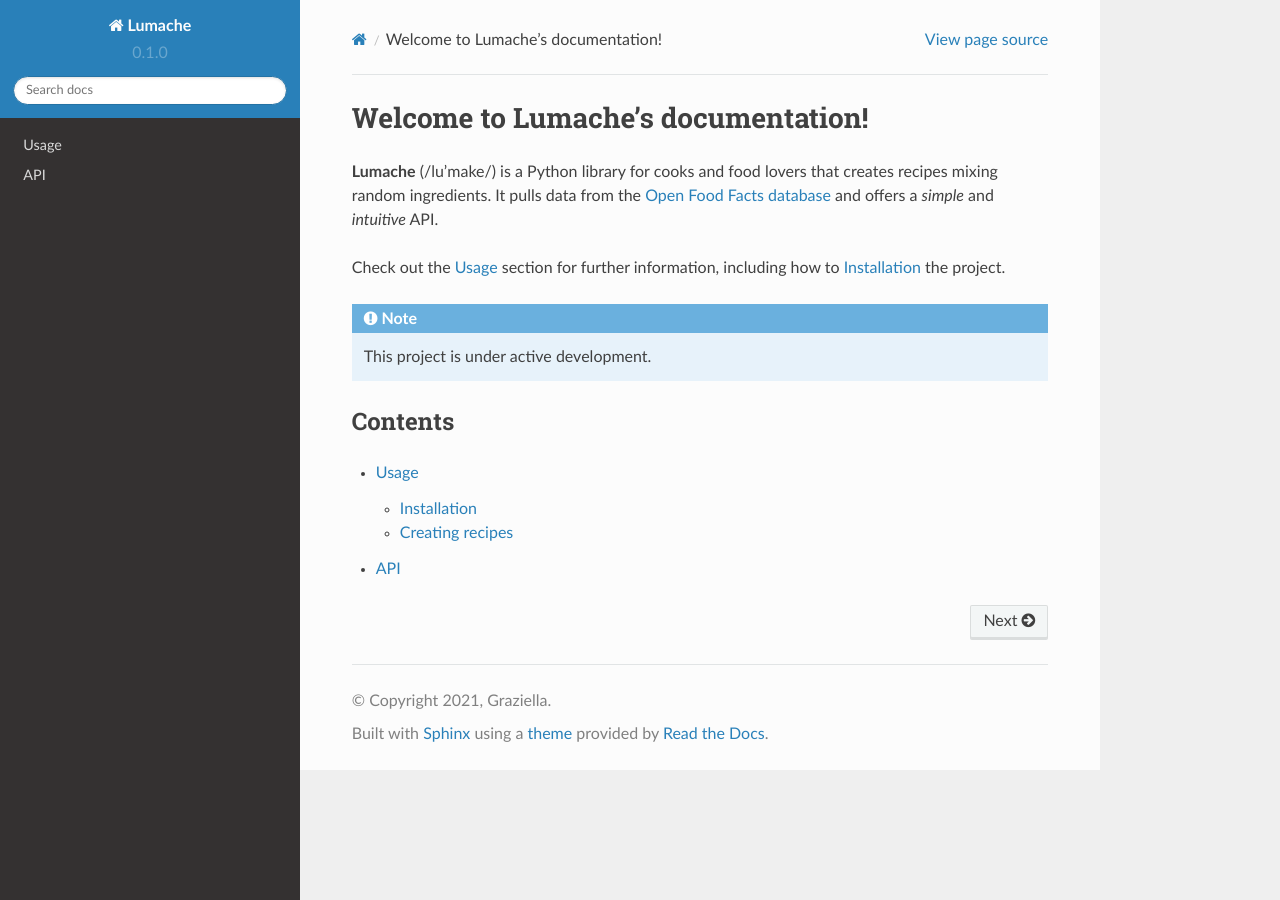
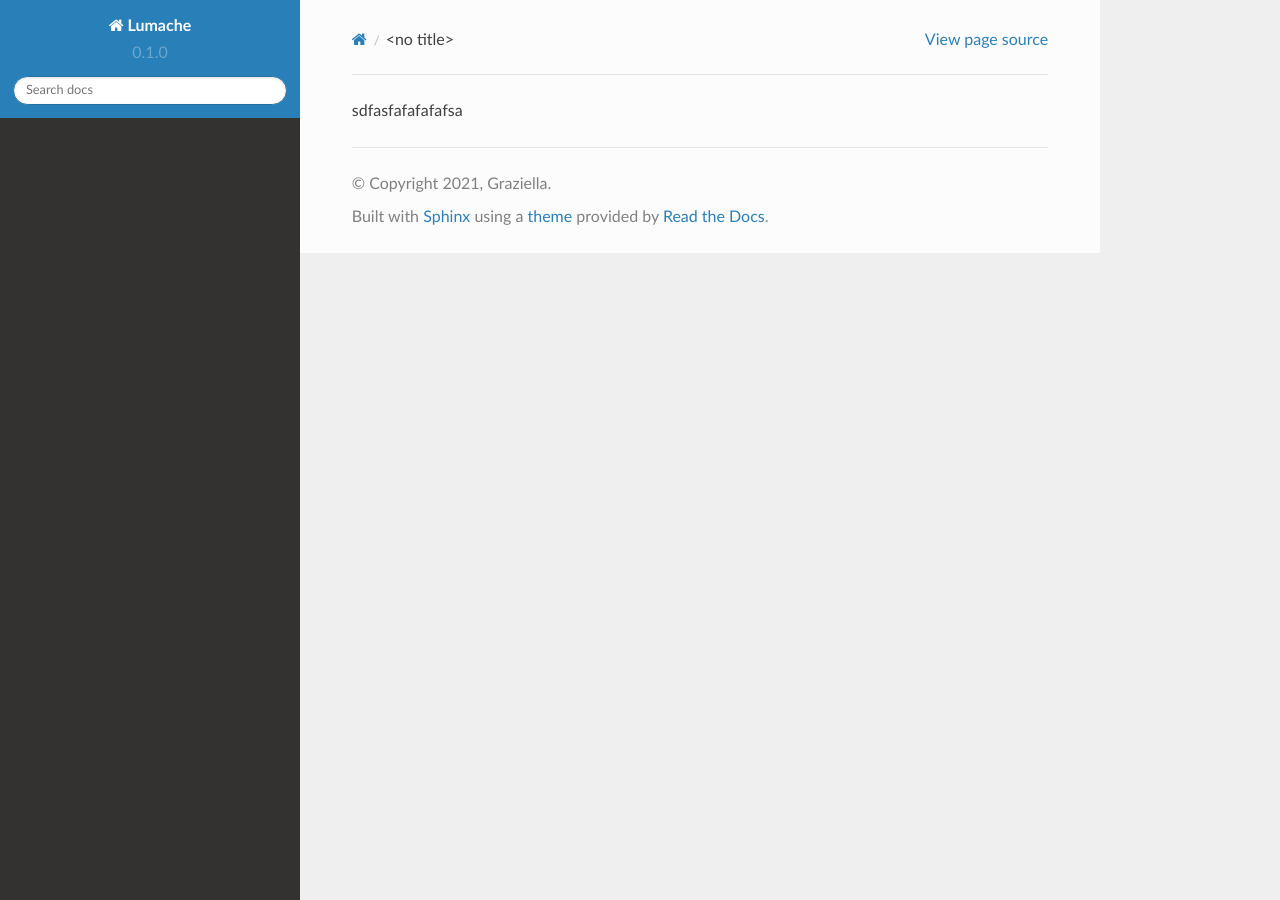
Before and after one commit to readthedocs/tutorial-template, a Sphinx documentation site: the page built from docs/source/index.rst, in a window 1280 px wide. Built offline with Sphinx 7.4.7 and the Read the Docs theme 2.0.0, drawn with Linux system fonts in a browser that asks for light colours.

Commit message:
Update index.rst

```diff
--- a/docs/source/index.rst
+++ b/docs/source/index.rst
@@ -1,22 +1 @@
-Welcome to Lumache's documentation!
-===================================
-
-**Lumache** (/lu'make/) is a Python library for cooks and food lovers
-that creates recipes mixing random ingredients.
-It pulls data from the `Open Food Facts database <https://world.openfoodfacts.org/>`_
-and offers a *simple* and *intuitive* API.
-
-Check out the :doc:`usage` section for further information, including
-how to :ref:`installation` the project.
-
-.. note::
-
-   This project is under active development.
-
-Contents
---------
-
-.. toctree::
-
-   usage
-   api
+sdfasfafafafafsa
```
